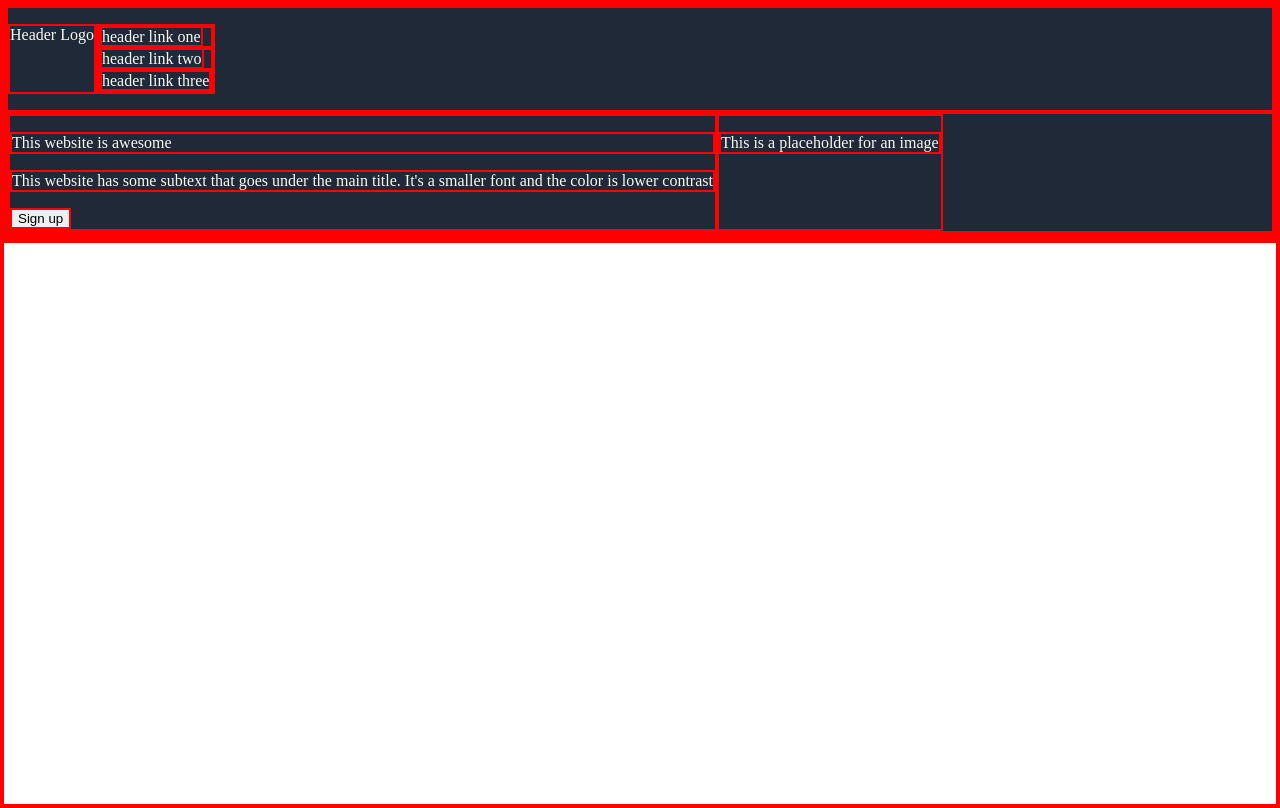
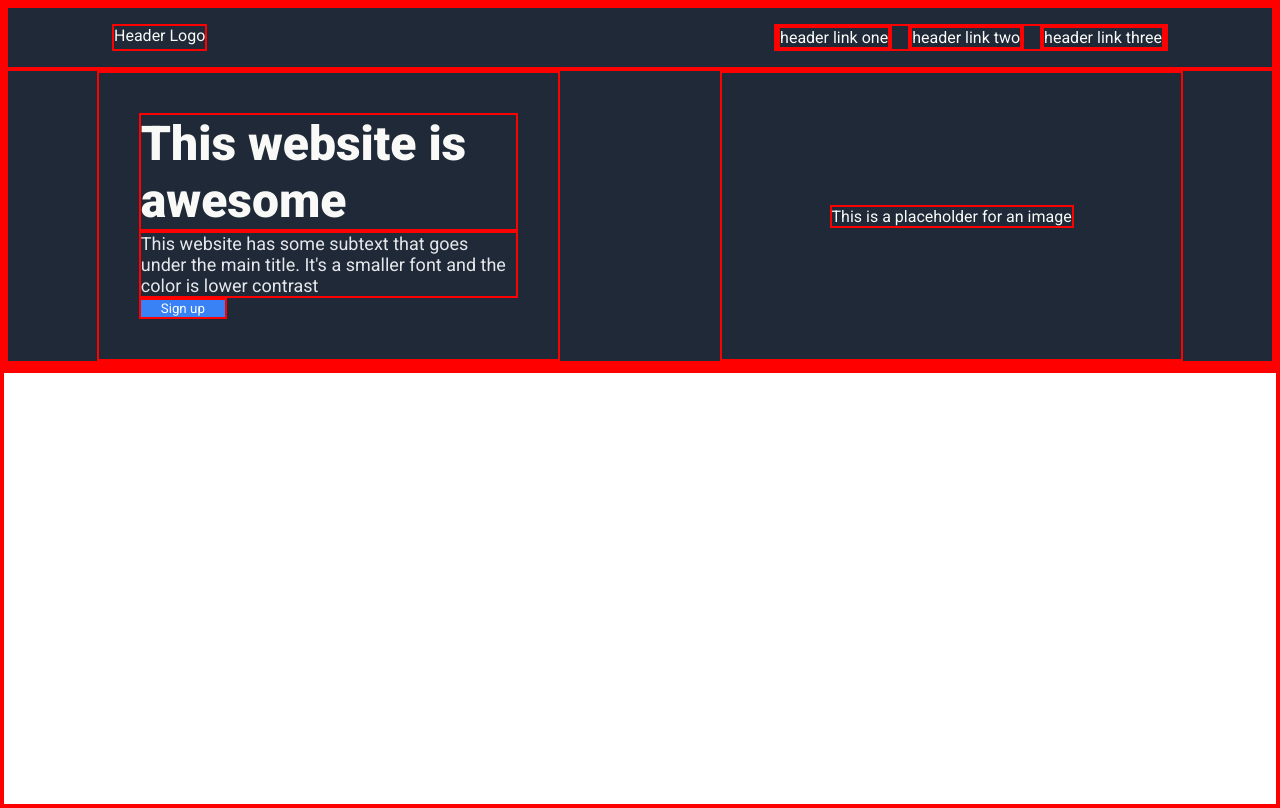
Before and after one commit to LoganB07/odin-landing-page, a plain HTML site: page index.html in a window 1280 px wide. Drawn offline with Linux system fonts and the light colour scheme.

Commit message:
Udpate header further

```diff
--- a/index.html
+++ b/index.html
@@ -5,6 +5,10 @@
     <meta name="viewport" content="width=device-width, initial-scale=1.0">
     <title>Odin Landing Page</title>
     <link rel="stylesheet" href="styles.css">
+    <link rel="preconnect" href="https://fonts.googleapis.com">
+    <link rel="preconnect" href="https://fonts.gstatic.com" crossorigin>
+    <link href="https://fonts.googleapis.com/css2?family=Roboto:ital,wght@0,100;0,300;0,400;0,500;0,700;0,900;1,100;1,300;1,400;1,500;1,700;1,900&display=swap" rel="stylesheet">
+
 </head>
 <body>
     <div class="header">
@@ -19,9 +23,9 @@
 
      <div class="h-bot">
         <div class="h-text">
-            <p>This website is awesome</p>
-          <p>This website has some subtext that goes under the main title. It's a smaller font and the color is lower contrast</p>
-          <button>Sign up</button>
+          <p class="h-bot-title">This website is awesome</p>
+          <p class="h-bot-text">This website has some subtext that goes under the main title. It's a smaller font and the color is lower contrast</p>
+          <button class="h-bot-button">Sign up</button>
           </div>
 
           <div class="h-image">
--- a/styles.css
+++ b/styles.css
@@ -1,5 +1,6 @@
 * {
     border: 2px solid red;
+    font-family: 'Roboto', 'sans-serif';
 }
 
 p {
@@ -18,6 +19,9 @@
 ul {
     list-style: none;
     padding: 0;
+    display: flex;
+    flex-direction: row;
+    gap: 2vh;
 }
 
 a {
@@ -36,13 +40,52 @@
 .h-top {
     display: flex;
     flex-direction: row;
+    justify-content: space-between;
+    padding: 0 13vh;
 }
 
 .h-bot {
   display: flex;
+  flex: 1 1 auto;
   flex-direction: row;
+  justify-content: center;
+  gap: 20vh;
+}
+
+.h-text {
+  display: flex;
+  flex-direction: column;
+  max-width: 30%;
+  padding: 5vh;
+  flex-grow: 1;
 }
 
 .h-image {
+    display: flex;
+    width: 30%;
+    justify-content: center;
+    align-items: center;
+    padding: 5vh;
+}
 
+.h-bot-title, .h-bot-text, .h-bot-button {
+    display: flex;
+    margin: 0;
 }
+
+.h-bot-title {
+    font-size: 48px;
+    font-weight: 900;
+}
+
+.h-bot-text {
+    font-size: 18px;
+    color: #E5E7Eb;
+}
+
+.h-bot-button {
+    max-width: 11vh;
+    justify-content: center;
+    background-color: #3882F6;
+    color: #F9FAF8;
+}
```
